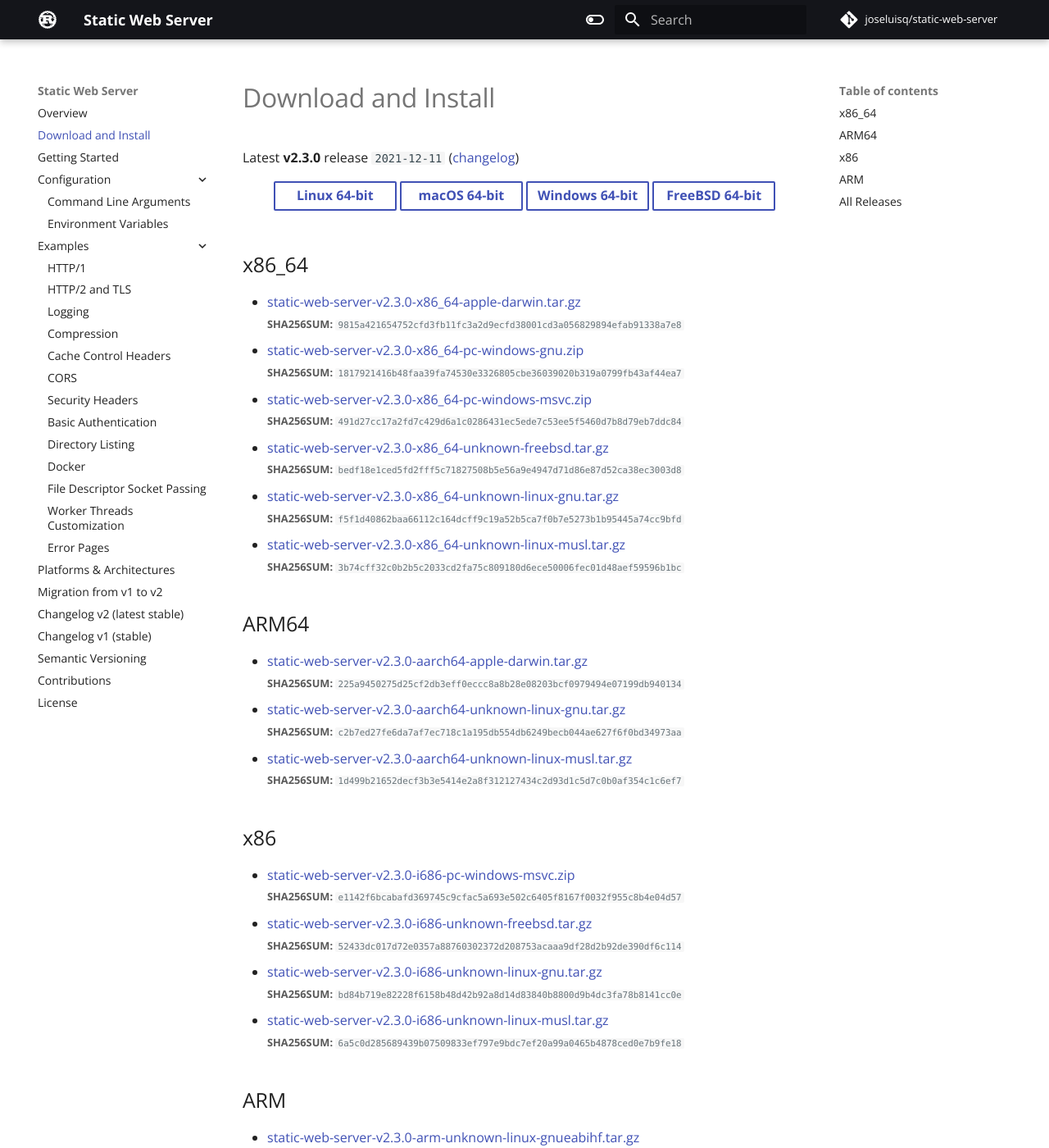
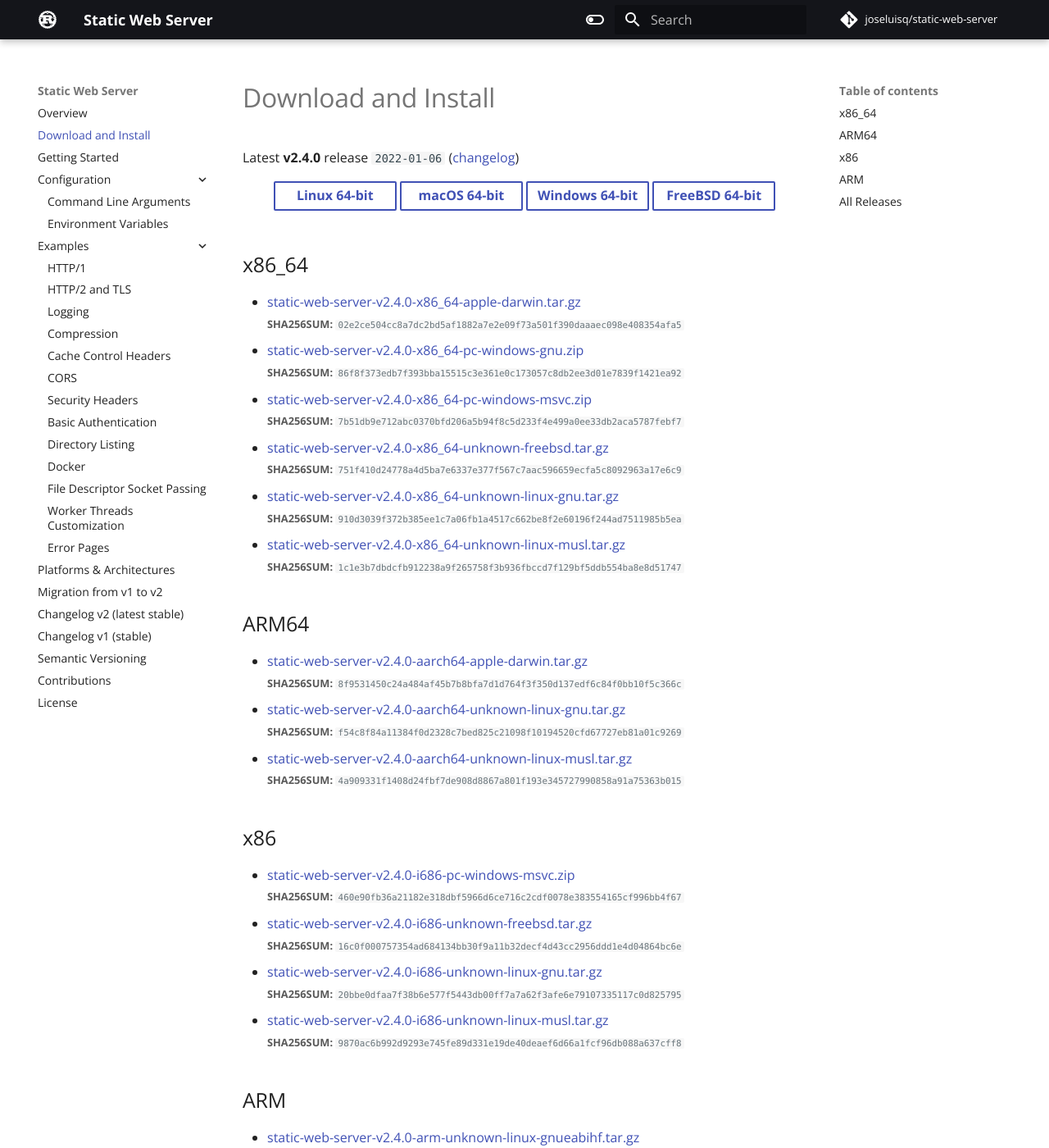
Before and after one commit to static-web-server/static-web-server, an MkDocs documentation site: the page built from docs/content/download-and-install.md, in a window 1280 px wide and 1400 px high. Shown: the whole window at 82% size. Built offline with MkDocs 1.6.1 and Material for MkDocs 9.7.7, drawn with Linux system fonts in a browser that asks for light colours; some web fonts are replaced; comment, search, counter and statistics services are not loaded; some of the changed text lies outside the part shown.

Commit message:
docs: v2.4.0 [skip ci]

```diff
--- a/docs/content/download-and-install.md
+++ b/docs/content/download-and-install.md
@@ -1,54 +1,54 @@
 # Download and Install
 
-Latest **v2.3.0** release `2021-12-11` ([changelog](https://github.com/joseluisq/static-web-server/releases/tag/v2.3.0))
+Latest **v2.4.0** release `2022-01-06` ([changelog](https://github.com/joseluisq/static-web-server/releases/tag/v2.4.0))
 
 <div class="featured-downloads">
 
-<a class="md-button md-button-sm" href="https://github.com/joseluisq/static-web-server/releases/download/v2.3.0/static-web-server-v2.3.0-x86_64-unknown-linux-gnu.tar.gz">Linux 64-bit</a> <a class="md-button md-button-sm" href="https://github.com/joseluisq/static-web-server/releases/download/v2.3.0/static-web-server-v2.3.0-x86_64-apple-darwin.tar.gz">macOS 64-bit</a>
-<a class="md-button md-button-sm" href="https://github.com/joseluisq/static-web-server/releases/download/v2.3.0/static-web-server-v2.3.0-x86_64-pc-windows-msvc.zip">Windows 64-bit</a>
-<a class="md-button md-button-sm" href="https://github.com/joseluisq/static-web-server/releases/download/v2.3.0/static-web-server-v2.3.0-x86_64-unknown-freebsd.tar.gz">FreeBSD 64-bit</a>
+<a class="md-button md-button-sm" href="https://github.com/joseluisq/static-web-server/releases/download/v2.4.0/static-web-server-v2.4.0-x86_64-unknown-linux-gnu.tar.gz">Linux 64-bit</a> <a class="md-button md-button-sm" href="https://github.com/joseluisq/static-web-server/releases/download/v2.4.0/static-web-server-v2.4.0-x86_64-apple-darwin.tar.gz">macOS 64-bit</a>
+<a class="md-button md-button-sm" href="https://github.com/joseluisq/static-web-server/releases/download/v2.4.0/static-web-server-v2.4.0-x86_64-pc-windows-msvc.zip">Windows 64-bit</a>
+<a class="md-button md-button-sm" href="https://github.com/joseluisq/static-web-server/releases/download/v2.4.0/static-web-server-v2.4.0-x86_64-unknown-freebsd.tar.gz">FreeBSD 64-bit</a>
 
 </div>
 
 ## x86_64
 
-- [static-web-server-v2.3.0-x86_64-apple-darwin.tar.gz](https://github.com/joseluisq/static-web-server/releases/download/v2.3.0/static-web-server-v2.3.0-x86_64-apple-darwin.tar.gz)<br>
-<small>**SHA256SUM:** `9815a421654752cfd3fb11fc3a2d9ecfd38001cd3a056829894efab91338a7e8`</small>
-- [static-web-server-v2.3.0-x86_64-pc-windows-gnu.zip](https://github.com/joseluisq/static-web-server/releases/download/v2.3.0/static-web-server-v2.3.0-x86_64-pc-windows-gnu.zip)<br>
-<small>**SHA256SUM:** `1817921416b48faa39fa74530e3326805cbe36039020b319a0799fb43af44ea7`</small>
-- [static-web-server-v2.3.0-x86_64-pc-windows-msvc.zip](https://github.com/joseluisq/static-web-server/releases/download/v2.3.0/static-web-server-v2.3.0-x86_64-pc-windows-msvc.zip)<br>
-<small>**SHA256SUM:** `491d27cc17a2fd7c429d6a1c0286431ec5ede7c53ee5f5460d7b8d79eb7ddc84`</small>
-- [static-web-server-v2.3.0-x86_64-unknown-freebsd.tar.gz](https://github.com/joseluisq/static-web-server/releases/download/v2.3.0/static-web-server-v2.3.0-x86_64-unknown-freebsd.tar.gz)<br>
-<small>**SHA256SUM:** `bedf18e1ced5fd2fff5c71827508b5e56a9e4947d71d86e87d52ca38ec3003d8`</small>
-- [static-web-server-v2.3.0-x86_64-unknown-linux-gnu.tar.gz](https://github.com/joseluisq/static-web-server/releases/download/v2.3.0/static-web-server-v2.3.0-x86_64-unknown-linux-gnu.tar.gz)<br>
-<small>**SHA256SUM:** `f5f1d40862baa66112c164dcff9c19a52b5ca7f0b7e5273b1b95445a74cc9bfd`</small>
-- [static-web-server-v2.3.0-x86_64-unknown-linux-musl.tar.gz](https://github.com/joseluisq/static-web-server/releases/download/v2.3.0/static-web-server-v2.3.0-x86_64-unknown-linux-musl.tar.gz)<br>
-<small>**SHA256SUM:** `3b74cff32c0b2b5c2033cd2fa75c809180d6ece50006fec01d48aef59596b1bc`</small>
+- [static-web-server-v2.4.0-x86_64-apple-darwin.tar.gz](https://github.com/joseluisq/static-web-server/releases/download/v2.4.0/static-web-server-v2.4.0-x86_64-apple-darwin.tar.gz)<br>
+<small>**SHA256SUM:** `02e2ce504cc8a7dc2bd5af1882a7e2e09f73a501f390daaaec098e408354afa5`</small>
+- [static-web-server-v2.4.0-x86_64-pc-windows-gnu.zip](https://github.com/joseluisq/static-web-server/releases/download/v2.4.0/static-web-server-v2.4.0-x86_64-pc-windows-gnu.zip)<br>
+<small>**SHA256SUM:** `86f8f373edb7f393bba15515c3e361e0c173057c8db2ee3d01e7839f1421ea92`</small>
+- [static-web-server-v2.4.0-x86_64-pc-windows-msvc.zip](https://github.com/joseluisq/static-web-server/releases/download/v2.4.0/static-web-server-v2.4.0-x86_64-pc-windows-msvc.zip)<br>
+<small>**SHA256SUM:** `7b51db9e712abc0370bfd206a5b94f8c5d233f4e499a0ee33db2aca5787febf7`</small>
+- [static-web-server-v2.4.0-x86_64-unknown-freebsd.tar.gz](https://github.com/joseluisq/static-web-server/releases/download/v2.4.0/static-web-server-v2.4.0-x86_64-unknown-freebsd.tar.gz)<br>
+<small>**SHA256SUM:** `751f410d24778a4d5ba7e6337e377f567c7aac596659ecfa5c8092963a17e6c9`</small>
+- [static-web-server-v2.4.0-x86_64-unknown-linux-gnu.tar.gz](https://github.com/joseluisq/static-web-server/releases/download/v2.4.0/static-web-server-v2.4.0-x86_64-unknown-linux-gnu.tar.gz)<br>
+<small>**SHA256SUM:** `910d3039f372b385ee1c7a06fb1a4517c662be8f2e60196f244ad7511985b5ea`</small>
+- [static-web-server-v2.4.0-x86_64-unknown-linux-musl.tar.gz](https://github.com/joseluisq/static-web-server/releases/download/v2.4.0/static-web-server-v2.4.0-x86_64-unknown-linux-musl.tar.gz)<br>
+<small>**SHA256SUM:** `1c1e3b7dbdcfb912238a9f265758f3b936fbccd7f129bf5ddb554ba8e8d51747`</small>
 
 ## ARM64
 
-- [static-web-server-v2.3.0-aarch64-apple-darwin.tar.gz](https://github.com/joseluisq/static-web-server/releases/download/v2.3.0/static-web-server-v2.3.0-aarch64-apple-darwin.tar.gz)<br>
-<small>**SHA256SUM:** `225a9450275d25cf2db3eff0eccc8a8b28e08203bcf0979494e07199db940134`</small>
-- [static-web-server-v2.3.0-aarch64-unknown-linux-gnu.tar.gz](https://github.com/joseluisq/static-web-server/releases/download/v2.3.0/static-web-server-v2.3.0-aarch64-unknown-linux-gnu.tar.gz)<br>
-<small>**SHA256SUM:** `c2b7ed27fe6da7af7ec718c1a195db554db6249becb044ae627f6f0bd34973aa`</small>
-- [static-web-server-v2.3.0-aarch64-unknown-linux-musl.tar.gz](https://github.com/joseluisq/static-web-server/releases/download/v2.3.0/static-web-server-v2.3.0-aarch64-unknown-linux-musl.tar.gz)<br>
-<small>**SHA256SUM:** `1d499b21652decf3b3e5414e2a8f312127434c2d93d1c5d7c0b0af354c1c6ef7`</small>
+- [static-web-server-v2.4.0-aarch64-apple-darwin.tar.gz](https://github.com/joseluisq/static-web-server/releases/download/v2.4.0/static-web-server-v2.4.0-aarch64-apple-darwin.tar.gz)<br>
+<small>**SHA256SUM:** `8f9531450c24a484af45b7b8bfa7d1d764f3f350d137edf6c84f0bb10f5c366c`</small>
+- [static-web-server-v2.4.0-aarch64-unknown-linux-gnu.tar.gz](https://github.com/joseluisq/static-web-server/releases/download/v2.4.0/static-web-server-v2.4.0-aarch64-unknown-linux-gnu.tar.gz)<br>
+<small>**SHA256SUM:** `f54c8f84a11384f0d2328c7bed825c21098f10194520cfd67727eb81a01c9269`</small>
+- [static-web-server-v2.4.0-aarch64-unknown-linux-musl.tar.gz](https://github.com/joseluisq/static-web-server/releases/download/v2.4.0/static-web-server-v2.4.0-aarch64-unknown-linux-musl.tar.gz)<br>
+<small>**SHA256SUM:** `4a909331f1408d24fbf7de908d8867a801f193e345727990858a91a75363b015`</small>
 
 ## x86
 
-- [static-web-server-v2.3.0-i686-pc-windows-msvc.zip](https://github.com/joseluisq/static-web-server/releases/download/v2.3.0/static-web-server-v2.3.0-i686-pc-windows-msvc.zip)<br>
-<small>**SHA256SUM:** `e1142f6bcabafd369745c9cfac5a693e502c6405f8167f0032f955c8b4e04d57`</small>
-- [static-web-server-v2.3.0-i686-unknown-freebsd.tar.gz](https://github.com/joseluisq/static-web-server/releases/download/v2.3.0/static-web-server-v2.3.0-i686-unknown-freebsd.tar.gz)<br>
-<small>**SHA256SUM:** `52433dc017d72e0357a88760302372d208753acaaa9df28d2b92de390df6c114`</small>
-- [static-web-server-v2.3.0-i686-unknown-linux-gnu.tar.gz](https://github.com/joseluisq/static-web-server/releases/download/v2.3.0/static-web-server-v2.3.0-i686-unknown-linux-gnu.tar.gz)<br>
-<small>**SHA256SUM:** `bd84b719e82228f6158b48d42b92a8d14d83840b8800d9b4dc3fa78b8141cc0e`</small>
-- [static-web-server-v2.3.0-i686-unknown-linux-musl.tar.gz](https://github.com/joseluisq/static-web-server/releases/download/v2.3.0/static-web-server-v2.3.0-i686-unknown-linux-musl.tar.gz)<br>
-<small>**SHA256SUM:** `6a5c0d285689439b07509833ef797e9bdc7ef20a99a0465b4878ced0e7b9fe18`</small>
+- [static-web-server-v2.4.0-i686-pc-windows-msvc.zip](https://github.com/joseluisq/static-web-server/releases/download/v2.4.0/static-web-server-v2.4.0-i686-pc-windows-msvc.zip)<br>
+<small>**SHA256SUM:** `460e90fb36a21182e318dbf5966d6ce716c2cdf0078e383554165cf996bb4f67`</small>
+- [static-web-server-v2.4.0-i686-unknown-freebsd.tar.gz](https://github.com/joseluisq/static-web-server/releases/download/v2.4.0/static-web-server-v2.4.0-i686-unknown-freebsd.tar.gz)<br>
+<small>**SHA256SUM:** `16c0f000757354ad684134bb30f9a11b32decf4d43cc2956ddd1e4d04864bc6e`</small>
+- [static-web-server-v2.4.0-i686-unknown-linux-gnu.tar.gz](https://github.com/joseluisq/static-web-server/releases/download/v2.4.0/static-web-server-v2.4.0-i686-unknown-linux-gnu.tar.gz)<br>
+<small>**SHA256SUM:** `20bbe0dfaa7f38b6e577f5443db00ff7a7a62f3afe6e79107335117c0d825795`</small>
+- [static-web-server-v2.4.0-i686-unknown-linux-musl.tar.gz](https://github.com/joseluisq/static-web-server/releases/download/v2.4.0/static-web-server-v2.4.0-i686-unknown-linux-musl.tar.gz)<br>
+<small>**SHA256SUM:** `9870ac6b992d9293e745fe89d331e19de40deaef6d66a1fcf96db088a637cff8`</small>
 
 ## ARM
 
-- [static-web-server-v2.3.0-arm-unknown-linux-gnueabihf.tar.gz](https://github.com/joseluisq/static-web-server/releases/download/v2.3.0/static-web-server-v2.3.0-arm-unknown-linux-gnueabihf.tar.gz)<br>
-<small>**SHA256SUM:** `dfc050d2823cdce60e74b32ffc095970949ced1ecee8a95e44d537101d74d995`</small>
+- [static-web-server-v2.4.0-arm-unknown-linux-gnueabihf.tar.gz](https://github.com/joseluisq/static-web-server/releases/download/v2.4.0/static-web-server-v2.4.0-arm-unknown-linux-gnueabihf.tar.gz)<br>
+<small>**SHA256SUM:** `e86a5833b74577eb51343321c6fa55d2c3f6958d3a171f3ecb85ff3a84672182`</small>
 
 ## All Releases
 
```
Also changed, not shown: docs/content/configuration/command-line-arguments.md (+1 -1 lines).
